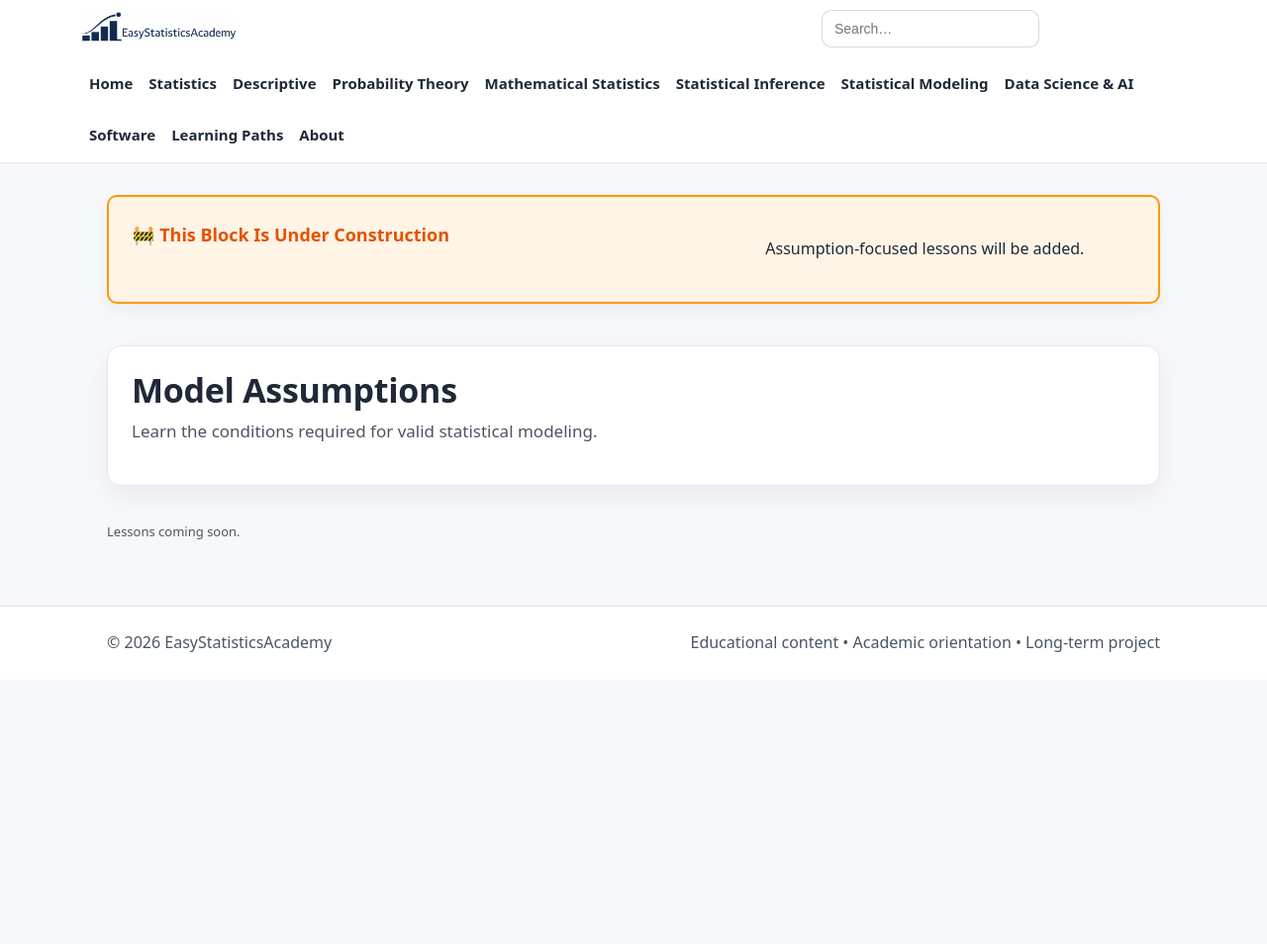
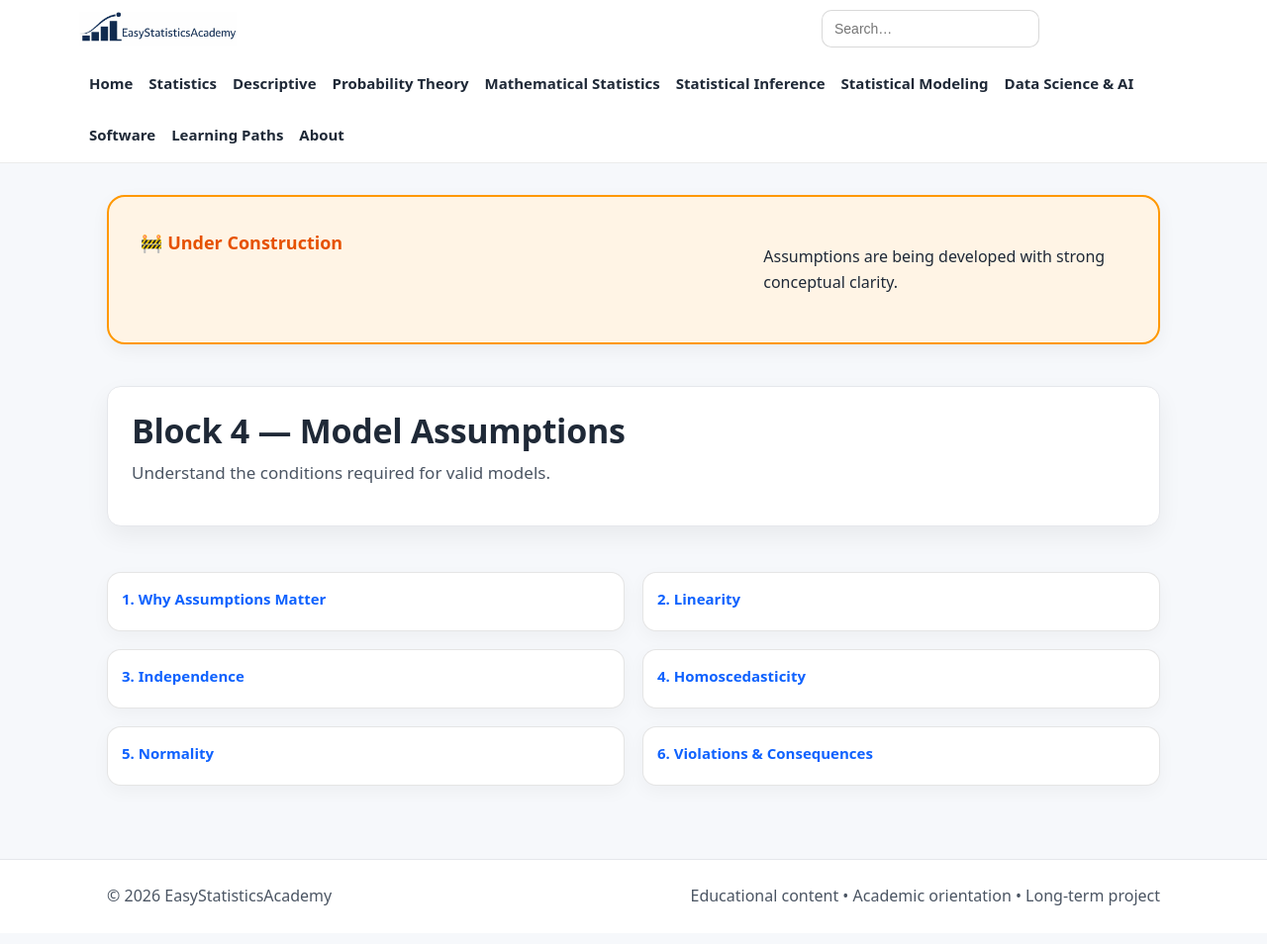
Before and after one commit to ammar-homaida-statistics/easystatisticsacademy, a Jekyll site: the page built from modeling/assumptions/index.md, in a window 1280 px wide and 992 px high. Shown: the top 954 px of the window at 99% size. Built offline with Jekyll 4.4.1, drawn with Linux system fonts in a browser that asks for light colours.

Commit message:
Create lesson structure

```diff
--- a/modeling/assumptions/index.md
+++ b/modeling/assumptions/index.md
@@ -1,53 +1,63 @@
 ---
 layout: default
-title: Model Assumptions
+title: Block 4 — Model Assumptions
 permalink: /modeling/assumptions/
 sidebar: false
 ---
 
 <section class="section section-slim">
-  <div class="callout" style="background:#fff4e5; border:2px solid #ff9800; padding:1.5rem; border-radius:10px;">
-    <h2 style="color:#e65100;">🚧 This Block Is Under Construction</h2>
-    <p>Assumption-focused lessons will be added.</p>
+  <div class="callout" style="background:#fff4e5; border:2px solid #ff9800; padding:2rem;">
+    <h2 style="color:#e65100;">🚧 Under Construction</h2>
+    <p>Assumptions are being developed with strong conceptual clarity.</p>
   </div>
 </section>
 
+<script>
+(function () {
+  localStorage.setItem("esa_continue_modeling_last_block_v0", JSON.stringify({
+    url: "/modeling/assumptions/",
+    label: "Block 4 — Model Assumptions"
+  }));
+})();
+</script>
+
 <section class="hero hero-section">
   <div class="hero-card">
-    <h1>Model Assumptions</h1>
-    <p class="lead">
-      Learn the conditions required for valid statistical modeling.
-    </p>
+    <h1>Block 4 — Model Assumptions</h1>
+    <p class="lead">Understand the conditions required for valid models.</p>
   </div>
 </section>
 
-<div id="continue-reading-assumptions" style="display:none;">
+<section id="continue-reading-assumptions" style="display:none;">
   <div class="callout">
     <h2>Continue reading</h2>
     <p id="continue-reading-assumptions-label"></p>
     <a class="btn" id="continue-reading-assumptions-btn">Continue</a>
   </div>
-</div>
+</section>
 
 <section class="section">
-  <p class="muted-mini">Lessons coming soon.</p>
+  <div class="grid grid-2">
+
+    <div class="card lesson-card"><h3><a href="/modeling/assumptions/why-assumptions/">1. Why Assumptions Matter</a></h3></div>
+    <div class="card lesson-card"><h3><a href="/modeling/assumptions/linearity/">2. Linearity</a></h3></div>
+    <div class="card lesson-card"><h3><a href="/modeling/assumptions/independence/">3. Independence</a></h3></div>
+    <div class="card lesson-card"><h3><a href="/modeling/assumptions/homoscedasticity/">4. Homoscedasticity</a></h3></div>
+    <div class="card lesson-card"><h3><a href="/modeling/assumptions/normality/">5. Normality</a></h3></div>
+    <div class="card lesson-card"><h3><a href="/modeling/assumptions/violations/">6. Violations & Consequences</a></h3></div>
+
+  </div>
 </section>
 
 <script>
 (function () {
-  var KEY = "esa_continue_modeling_assumptions_last_lesson_v0";
-  var raw = localStorage.getItem(KEY);
+  var raw = localStorage.getItem("esa_continue_modeling_assumptions_lesson_v0");
   if (!raw) return;
+  var data = JSON.parse(raw);
 
-  try {
-    var data = JSON.parse(raw);
-    if (!data || !data.url) return;
-
-    document.getElementById("continue-reading-assumptions-label").innerHTML =
-      'You last visited: <strong>' + (data.label || "lesson") + '</strong>';
-
-    document.getElementById("continue-reading-assumptions-btn").href = data.url;
-    document.getElementById("continue-reading-assumptions").style.display = "block";
-  } catch (e) {}
+  document.getElementById("continue-reading-assumptions-label").innerHTML =
+    'You last visited: <strong>' + data.label + '</strong>';
+  document.getElementById("continue-reading-assumptions-btn").href = data.url;
+  document.getElementById("continue-reading-assumptions").style.display = "block";
 })();
 </script>
```
